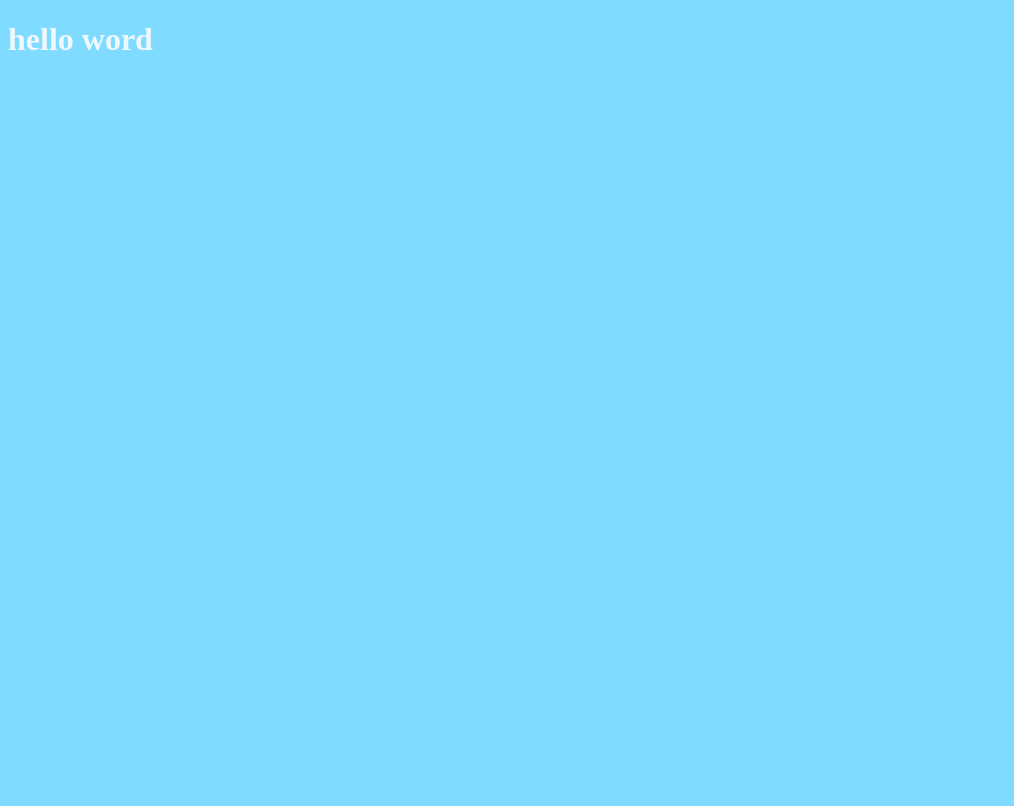
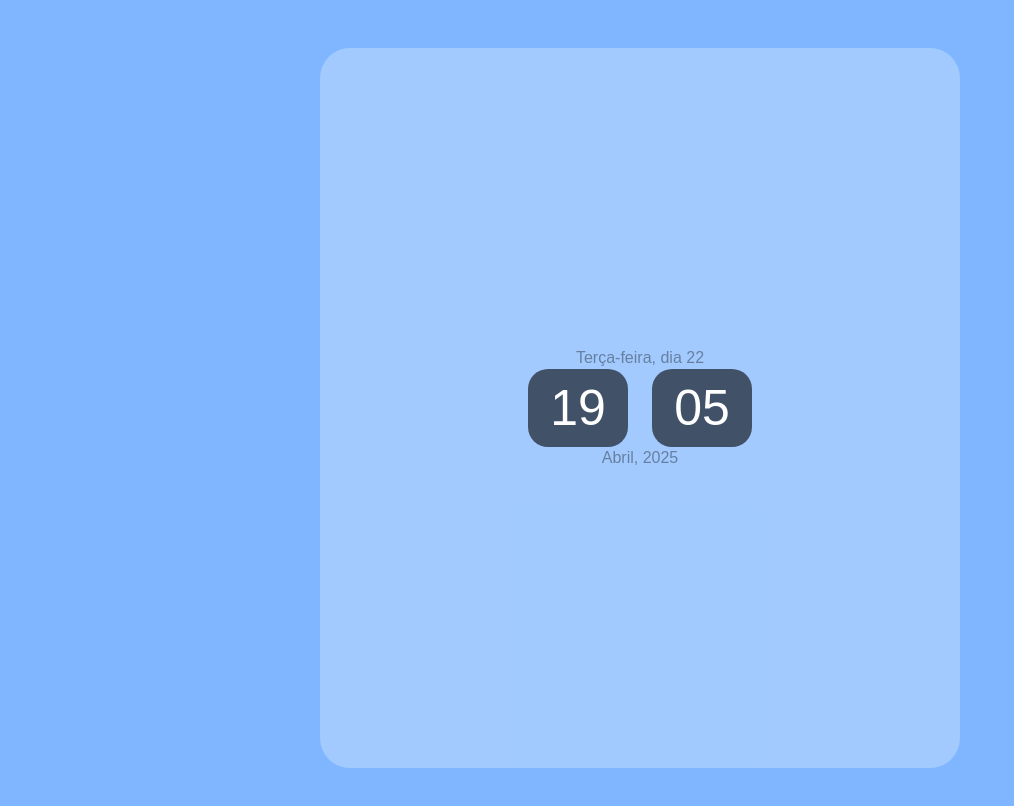
Before and after one commit to wesleys7/myFASTlist, a plain HTML site: page index.html in a window 1280 px wide. Shown: the whole page, without its empty margins (0-1014 px from the left). Drawn offline with Linux system fonts and the light colour scheme; a web font is replaced by a local one.

Commit message:
watch created

```diff
--- a/assets/script.js
+++ b/assets/script.js
@@ -1 +1,30 @@
-alert ('hello word')
+
+function updateClock() {
+    let now = new Date
+    let h = now.getHours()
+    let m = now.getMinutes()
+
+    let daynames = ['Domingo', 'Segunda-feira', 'Terça-feira', 'Quarta-feira', 'Quinta-feira', 'Sexta-Feira', 'Sábado']
+    let monthNames = ['Janeiro', 'Fevereiro', 'Março', 'Abril', 'Maio', 'Junho', 'Julho', 'Agosto', 'Setembro', 'Outubro', 'Novembro', 'Dezembro']
+
+    let day = daynames[now.getDay()]
+    let date = now.getDate()
+    let month = monthNames[now.getMonth()]
+    let year = now.getFullYear()
+
+
+
+    document.querySelector('.infoday').innerHTML = `${day}, dia ${date}`
+    document.querySelector('.hour').innerHTML = h<10? '0'+h:h
+    document.querySelector('.minutes').innerHTML = m<10? '0'+m:m
+    document.querySelector('.infomonth').innerHTML = `${month}, ${year}`
+
+}
+
+updateClock()
+setInterval(updateClock, 1000)
+
+setInterval(()=>{
+    let points = document.querySelector('.points')
+    points.style.visibility = (points.style.visibility ==='hidden' ? 'visible':'hidden')
+}, 1000)
--- a/assets/style.css
+++ b/assets/style.css
@@ -1,4 +1,75 @@
-*{
-    background-color: rgb(127, 219, 255);
-    color: aliceblue;
+
+body {
+    background-color: rgb(127, 182, 255);
 }
+.container {
+   display: flex;
+   justify-content: center;
+   align-items: center;
+   height: 100vh;
+
+}
+
+.box {
+    display: flex;
+    justify-content: center;
+    align-items: center;
+    width: 80%;
+    max-width: 600px;
+    height: 85vh;
+    background-color: rgb(240, 248, 255, 0.3);
+    padding: 20px;
+    border-radius: 30px;
+
+}
+
+.clock {
+    display: flex;
+    flex-direction: column;
+    text-align: center;
+    align-items: center;
+    font-family: "Special Gothic Expanded One", sans-serif;
+    font-weight: 400;
+    font-style: normal;
+}
+
+.time {
+    display: flex;
+    justify-content: center;
+    align-items: center;
+    gap: 5px;
+}
+.hour {
+    display: flex;
+    justify-content: center;
+    align-items: center;
+    background-color: rgba(0, 0, 0, 0.596);
+    font-size: 50px;
+    padding: 10px;
+    border-radius: 20px;
+    width: 80px;
+    color: rgb(255, 255, 255)
+}
+.points {
+    font-size: 50px;
+    border-radius: 20px;
+    color: rgb(255, 255, 255);
+}
+
+.minutes {
+    display: flex;
+    justify-content: center;
+    align-items: center;
+    background-color: rgba(0, 0, 0, 0.596);
+    font-size: 50px;
+    padding: 10px;
+    width: 80px;
+    border-radius: 20px;
+    color: rgb(255, 255, 255);
+}
+.infoday,
+.infomonth {
+    color: rgba(0, 0, 0, 0.37);
+    margin: 2px;
+    padding: 0;
+}
--- a/index.html
+++ b/index.html
@@ -5,11 +5,36 @@
     <meta name="viewport" content="width=device-width, initial-scale=1.0">
     <title>myFASTlist</title>
     <link rel="stylesheet" href="assets/style.css">
+    <link rel="preconnect" href="https://fonts.googleapis.com">
+<link rel="preconnect" href="https://fonts.gstatic.com" crossorigin>
+<link href="https://fonts.googleapis.com/css2?family=Jura:wght@300..700&family=Special+Gothic+Expanded+One&display=swap" rel="stylesheet">
 </head>
 <body>
-    <h1>hello word</h1>
+    <div class="container">
+       <div class="box">
+            <div class="header">
 
+            </div>
+            <div class="midle">
+                <div class="clock">
+                    <p class="infoday">segunda feira, dia 18</p>
 
+                    <div class="time">
+                        <div class="hour">--</div>
+                        <div class="points">:</div>
+                        <div class="minutes">--</div>
+                    </div>
+
+                    <p class="infomonth">Abril, 2025</p>
+
+                </div>
+            </div>
+            <div class="footer">
+
+            </div>
+
+       </div>
+    </div>
     <script src="assets/script.js"></script>
 </body>
 </html>
```
